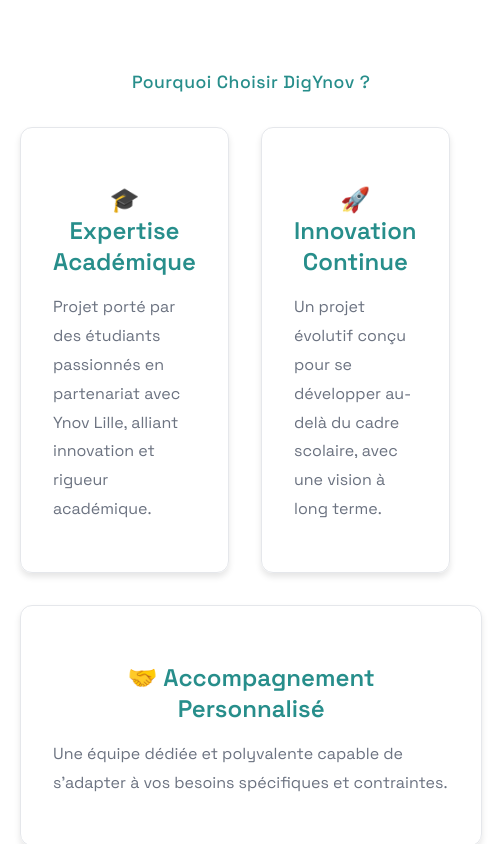
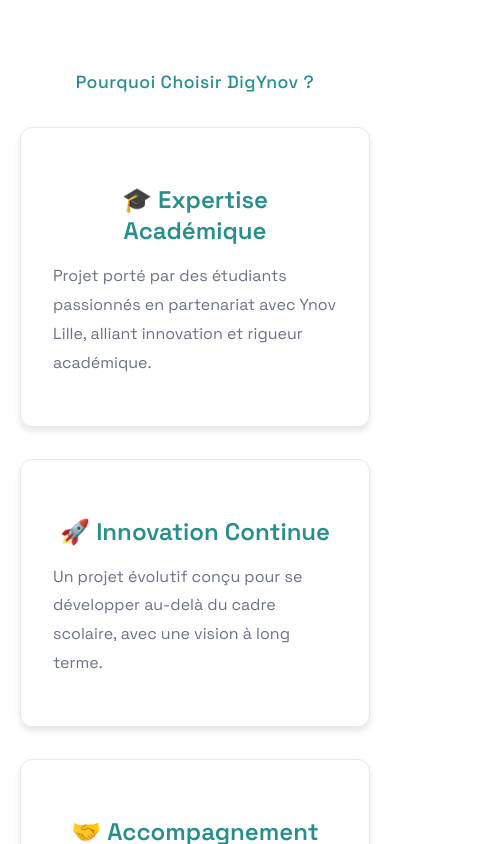
Before and after one commit to Tancelin1/dig-ynov, a React (Create React App) app: page / in a window 390 px wide. Shown: the part 2060-2904 px from the top of the page, 502 px wide, since content can reach past the window. Built offline with nearby package versions, Linux system fonts and the light colour scheme.

Commit message:
delete white bord in css on mobile

```diff
--- a/src/components/pages/HomePage.js
+++ b/src/components/pages/HomePage.js
@@ -79,7 +79,7 @@
           <h2 className="section-title">{whyData.title}</h2>
         </div>
 
-       <div className="cards-grid cards-grid-3">
+       <div className="cards-grid">
   {whyData.cards.map((card) => (
     <div
       key={card.id}
```
